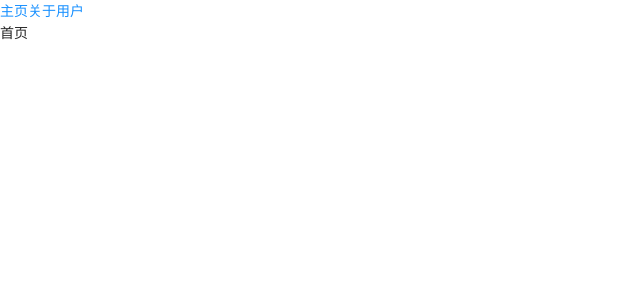
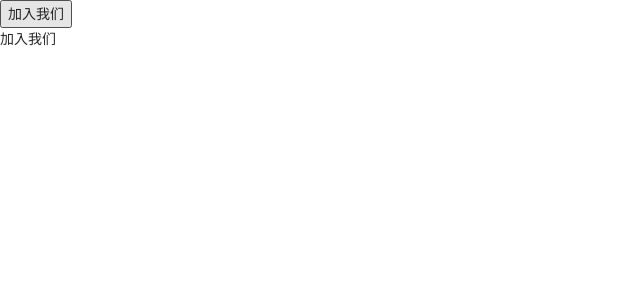
Before and after one commit to LionX-S/learn-react, a React (Create React App) app: page /join in a window 1280 px wide. Shown: the top 300 px of the page, without its empty margins (0-640 px from the left). Built offline with nearby package versions, Linux system fonts and the light colour scheme.

Commit message:
feat(master):路由自定义跳转和动态路由

```diff
--- /dev/null
+++ b/src/16.react-router/3.手动跳转.js
@@ -0,0 +1,20 @@
+import React, { PureComponent } from 'react';
+import { Route, withRouter } from 'react-router-dom';
+import Join from './pages/Join';
+
+class App extends PureComponent {
+  render() {
+    return (
+      <div>
+        <button onClick={() => {this.jump()}}>加入我们</button>
+        <Route path='/join' component={Join} />
+      </div>
+    )
+  }
+  jump(){
+    this.props.history.push('/join');
+  }
+}
+
+// 使用高阶组件withRouter进行处理
+export default withRouter(App);
--- /dev/null
+++ b/src/16.react-router/pages/Join.js
@@ -0,0 +1,11 @@
+import React, { PureComponent } from 'react'
+
+export default class Join extends PureComponent {
+  render() {
+    return (
+      <div>
+        加入我们
+      </div>
+    )
+  }
+}
--- a/src/index.js
+++ b/src/index.js
@@ -34,13 +34,17 @@ import store from './15.redux/3.组件的异步操作/store'; //路径不正确
 // import App from './15.redux/3.组件的异步操作/1.异步操作基本过程';
 // import App from './15.redux/3.组件的异步操作/2.redux-thunk的基本使用';
 // import App from './16.react-router/1.基本使用';
-import App from './16.react-router/2.更多路由组件';
+// import App from './16.react-router/2.更多路由组件';
+import App from './16.react-router/3.手动跳转';
 
 import 'antd/dist/antd.css';
+import { BrowserRouter } from 'react-router-dom';
 
 ReactDOM.render(
   <Provider store={store}>
-    <App/>
+    <BrowserRouter>
+      <App/>
+    </BrowserRouter>
   </Provider>,
   document.getElementById('root')
 );
```
Also changed, not shown: 1 other file (tests, documents, lock files or other folders).
